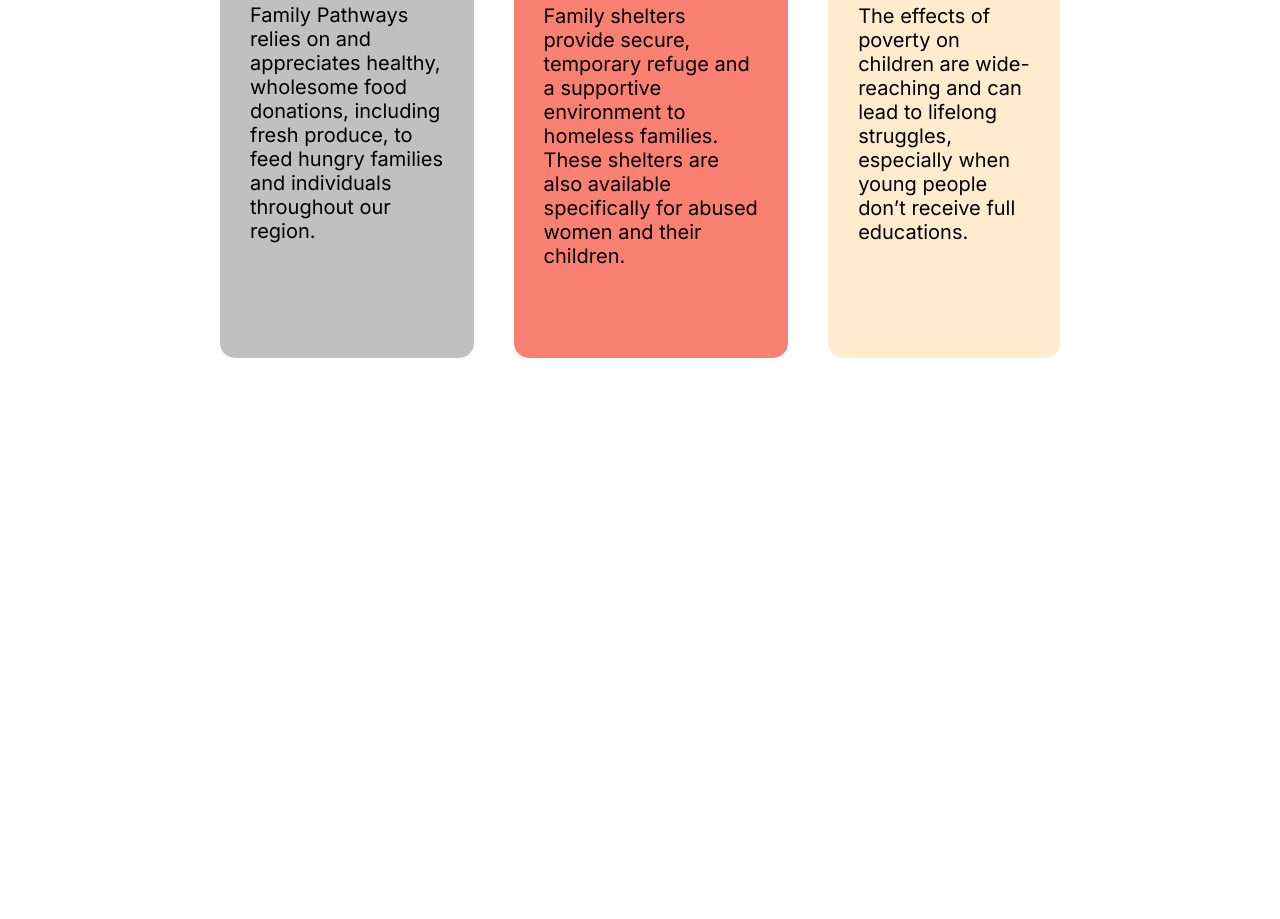
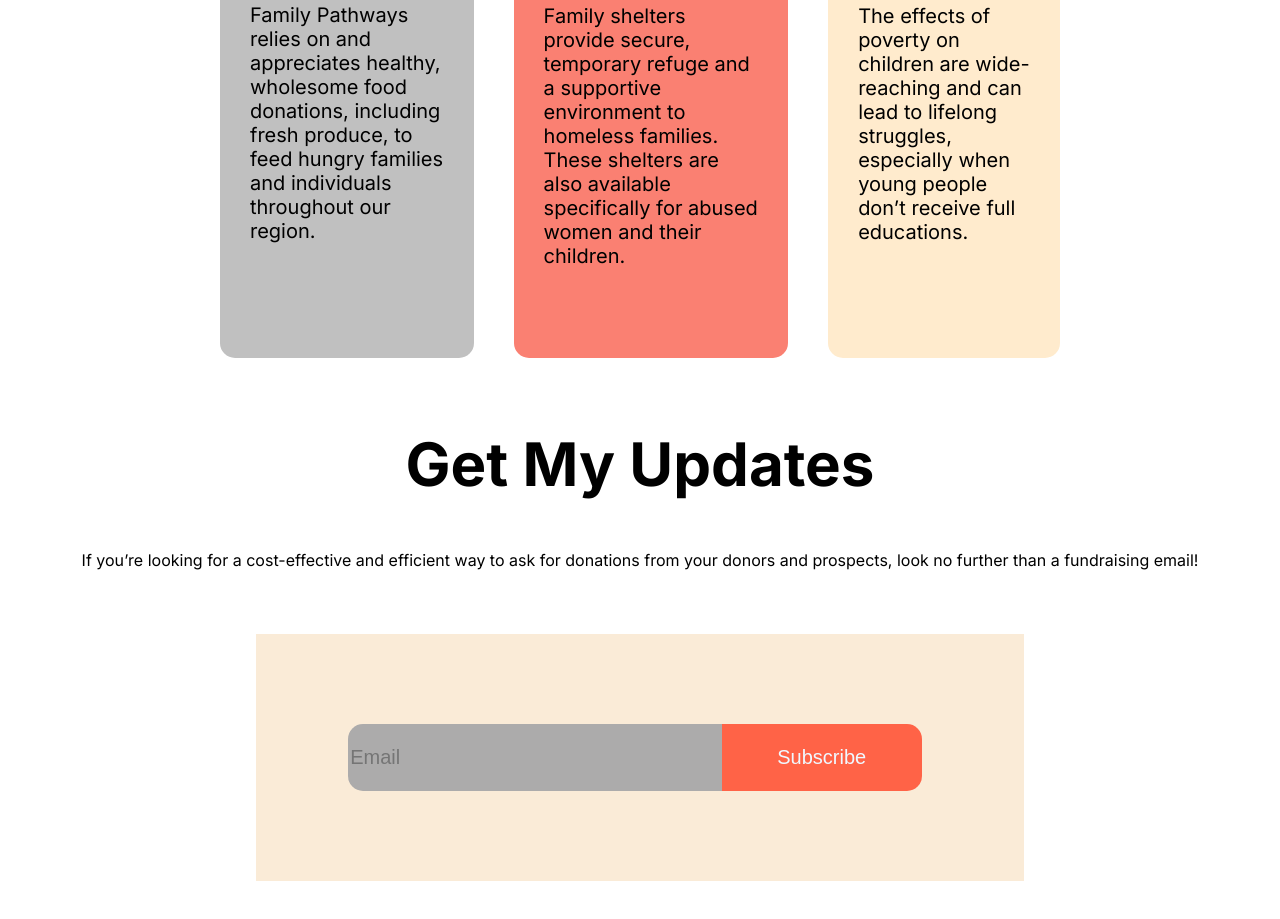
Before and after one commit to alamin-18/donate-today, a plain HTML site: page index.html in a window 1280 px wide. Shown: the part 2267-3186 px from the top of the page. Before the commit the page ends 2645 px from the top, so only its background shows below. Drawn offline with Linux system fonts and the light colour scheme.

Commit message:
email form

```diff
--- a/index.html
+++ b/index.html
@@ -59,7 +59,7 @@
    <section>
     <div class="donate">
         <h1>Our Donate Plan</h1>
-        <p>Every child deserves the same chance in life to thrive </p>
+        <p>A Comprehensive Guide – Donate to the Poor in the Poorest Nations </p>
     </div>
     <div class="donate-plan-area">
         <div id="food-family" class="donate-plan">
@@ -80,5 +80,17 @@
         </div>
     </div>
    </section>
+   <section>
+    <div class="mail-form">
+        <h1>Get My Updates</h1>
+        <p>If you’re looking for a cost-effective and efficient way to ask for donations from your donors and prospects, look no further than a fundraising email!</p>
+    </div>
+    <div class="mail-updates-form">
+        <form action="">
+            <input type="email" name="email" placeholder="Email">
+            <input type="submit" value="Subscribe">
+        </form>
+    </div>
+   </section>
 </body>
 </html>
--- a/style.css
+++ b/style.css
@@ -114,3 +114,46 @@
 #education{
     background-color: blanchedalmond;
 }
+.mail-form{
+    text-align: center;
+    margin-bottom: 5%;
+}
+.mail-form h1{
+    font-size: 60px;
+}
+.mail-updates-form{
+    text-align: center;
+    margin-left: 20%;
+    margin-right: 20%;
+    margin-bottom: 5%;
+    padding: 90px;
+    background-color: antiquewhite;
+}
+.mail-updates-form input{
+    position: relative;
+    display: inline-block;
+    background-color: rgb(172, 171, 171);
+
+
+}
+.mail-updates-form input[type="email"]{
+    position: relative;
+    height: 65px;
+    width: 375px;
+    border-radius: 15px 0 0 15px;
+    outline: none;
+    border: none;
+    font-size: 20px;
+}
+.mail-updates-form input[type="submit"]{
+    position: relative;
+    left: -10px;
+    height: 67px;
+    width: 200px;
+    border-radius: 0 15px 15px 0;
+    outline: none;
+    border: none;
+    background-color: tomato;
+    font-size: 20px;
+    color: aliceblue;
+}
```
